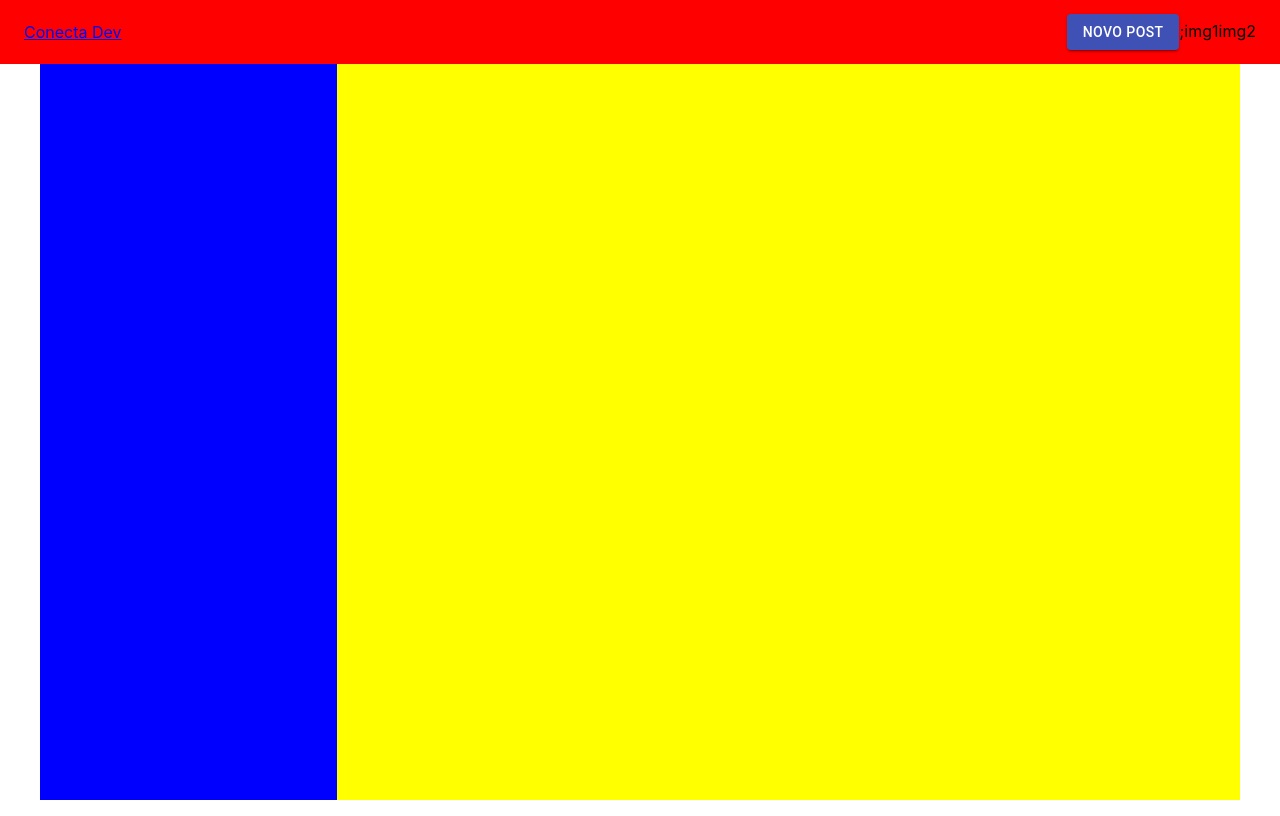
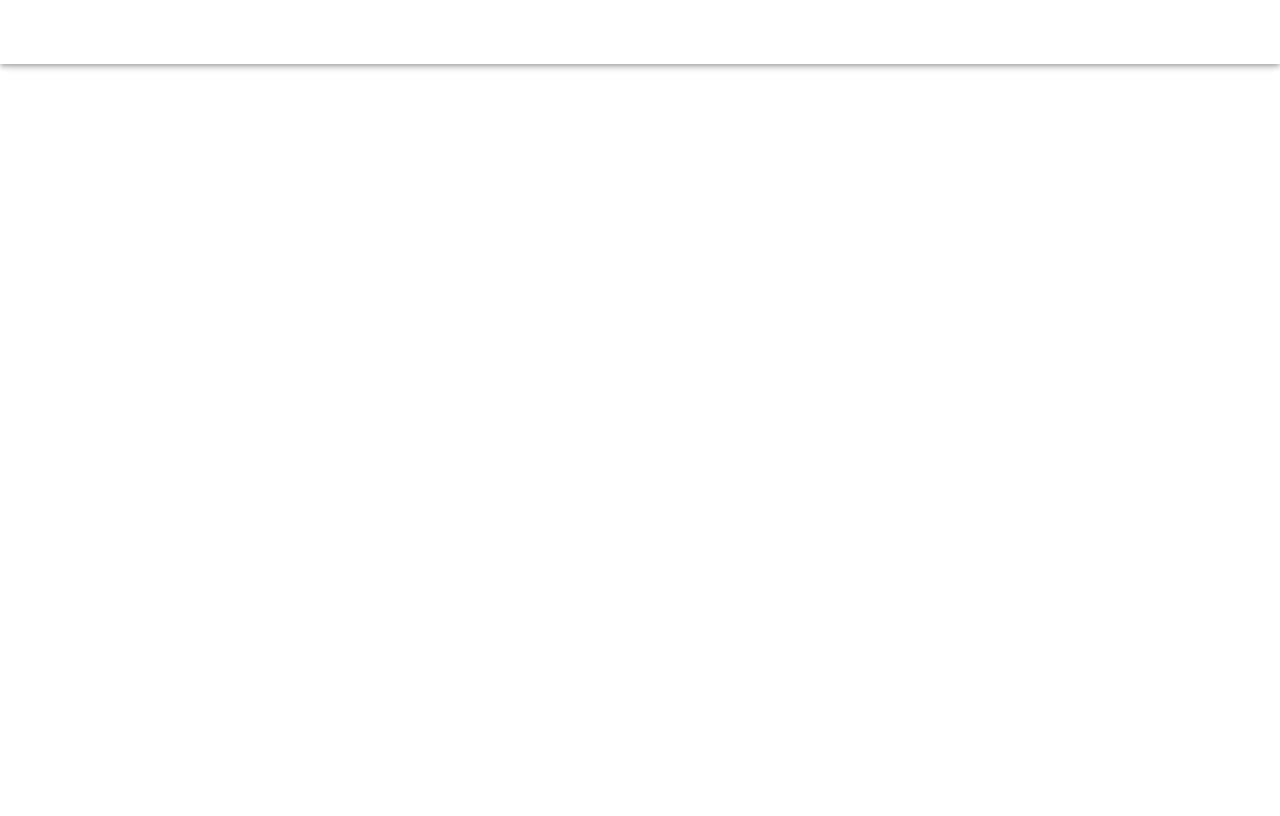
Before and after one commit to VictorHAlbu/redeSocialReact, a React (Create React App) app: page / in a window 1280 px wide. Built offline with nearby package versions, Linux system fonts and the light colour scheme.

Commit message:
Aplicando style material Ui na home e header

```diff
--- a/package.json
+++ b/package.json
@@ -4,6 +4,7 @@
   "private": true,
   "dependencies": {
     "@material-ui/core": "^4.12.3",
+    "@material-ui/styles": "^4.11.4",
     "@testing-library/jest-dom": "^5.16.1",
     "@testing-library/react": "^12.1.2",
     "@testing-library/user-event": "^13.5.0",
--- a/src/index.js
+++ b/src/index.js
@@ -1,6 +1,5 @@
 import React from 'react';
 import ReactDOM from 'react-dom';
-import './index.css';
 import App from './App';
 
 ReactDOM.render(
--- /dev/null
+++ b/src/pages/home/componentes/Feed.js
@@ -0,0 +1,11 @@
+import React from 'react';
+
+function Feed() {
+  return(
+    <div>
+      Feed
+    </div>
+  )
+}
+
+export default Feed;
--- a/src/pages/home/componentes/Header.js
+++ b/src/pages/home/componentes/Header.js
@@ -1,21 +1,29 @@
 import React from 'react';
 import {Button} from '@material-ui/core';
+import { makeStyles } from '@material-ui/styles';
+import AppBar from '@material-ui/core/AppBar';
+import Toolbar from '@material-ui/core/Toolbar';
 
+const useStyles = makeStyles({
+
+
+})
 
 function Header() {
   return (
-    <header className="header">
-        <div className="toolbar">
-          <div>
+    <AppBar position='fixed' color='inherit'>
+        <Toolbar>
+          {/* <div>
             <a href='/'>Conecta Dev</a>
+            <input type='text'></input>
           </div>
           <div>
           <Button color='primary' variant="contained"> Novo Post</Button>;
             <span>img1</span>
             <span>img2</span>
-          </div>
-        </div>
-      </header>
+          </div> */}
+        </Toolbar>
+    </AppBar>
   )
 }
 
--- /dev/null
+++ b/src/pages/home/componentes/NavBar.js
@@ -0,0 +1,11 @@
+import React from 'react';
+
+function NavBar() {
+  return(
+    <div>
+      NavBar
+    </div>
+  )
+}
+
+export default NavBar;
--- a/src/pages/home/index.js
+++ b/src/pages/home/index.js
@@ -1,14 +1,32 @@
 import React from 'react';
-import './style.css'
 import Header from './componentes/Header'
+import { makeStyles } from '@material-ui/styles';
+import Feed from './componentes/Feed'
+import NavBar from './componentes/NavBar'
+
+const useStyles = makeStyles({
+  root:{
+    display: 'flex',
+    flexDirection: 'column'
+  },
+  main:{
+    height: '100vh',
+    display: 'flex',
+    width: '1200px',
+    margin: '0 auto'
+  }
+});
 
 function Home() {
+  const classes = useStyles();
+
   return (
-    <div>
+    <div className={classes.root}>
       <Header/>
-      <main className="main">
-        <div className="navbar">Navbar</div>
-        <div className="feed">Feed</div>
+      <div className="toolbar"></div>
+      <main className={classes.main}>
+        <Feed/>
+        <NavBar/>
       </main>
     </div>
   )
```
